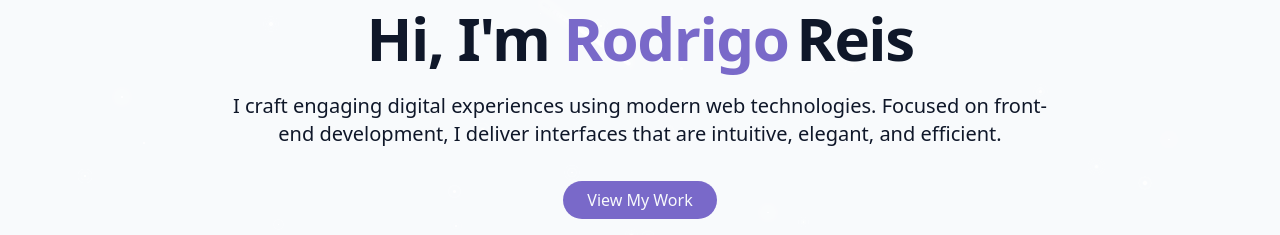
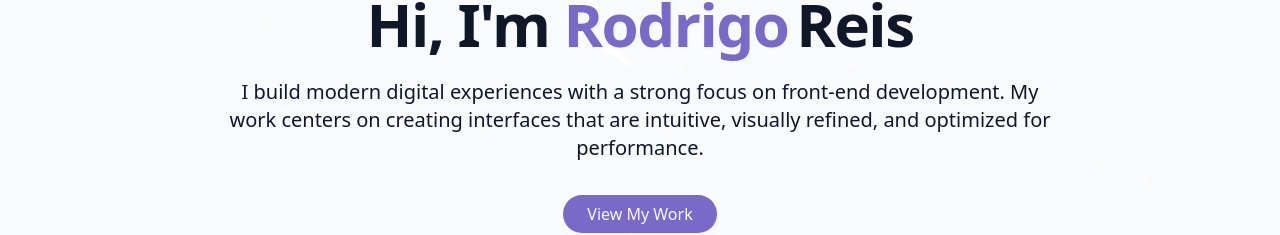
Before and after one commit to RReis00/portfolio, a React (Vite) app: page / in a window 1280 px wide. Shown: the part 290-525 px from the top of the page. Built offline with nearby package versions, Linux system fonts and the light colour scheme; no server answers.

Commit message:
some small updates

```diff
--- a/src/components/ContactSection.jsx
+++ b/src/components/ContactSection.jsx
@@ -62,7 +62,7 @@ export const ContactSection = () => {
     <section id="contact" className="py-24 px-4 relative bg-secondary/30">
       <div className="container mx-auto max-w-5xl">
         <h2 className="text-3xl md:text-4xl font-bold mb-4 text-center">
-          Get In <span className="text-primary"> Touch</span>
+          Let's <span className="text-primary"> Talk</span>
         </h2>
 
         <p className="text-center text-muted-foreground mb-12 max-w-2xl mx-auto">
@@ -77,7 +77,7 @@ export const ContactSection = () => {
               Contact Information
             </h3>
 
-            <div className="space-y-6 justify-center">
+            <div className="space-y-6 justify-center text-left">
               <div className="flex items-start space-x-4">
                 <div className="p-3 rounded-full bg-primary/10">
                   <Mail className="h-6 w-6 text-primary" />{" "}
--- a/src/components/HeroSection.jsx
+++ b/src/components/HeroSection.jsx
@@ -19,9 +19,9 @@ export const HeroSection = () => {
           </h1>
 
           <p className="text-lg md:text-xl text-muted-foreground max-2-2xl mx-auto opacity-0 animate-fade-in-delay-3">
-            I craft engaging digital experiences using modern web technologies.
-            Focused on front-end development, I deliver interfaces that are
-            intuitive, elegant, and efficient.
+            I build modern digital experiences with a strong focus on front-end
+            development. My work centers on creating interfaces that are
+            intuitive, visually refined, and optimized for performance.
           </p>
 
           <div className="pt-4 opacity-0 animate-fade-in-delay-4">
--- a/src/components/ProjectsSection.jsx
+++ b/src/components/ProjectsSection.jsx
@@ -58,12 +58,14 @@ export const ProjectsSection = () => {
               key={key}
               className="group bg-card rounded-lg overflow-hidden shadow-xs card-hover"
             >
-              <div className="h-48 overflow-hidden">
-                <img
-                  src={project.image}
-                  alt={project.title}
-                  className="w-full h-full object-cover transition-transform duration-500 group-hover:scale-110"
-                />
+              <div className="h-48 overflow-hidden p-2">
+                <a href={project.demoUrl} target="_blank">
+                  <img
+                    src={project.image}
+                    alt={project.title}
+                    className="w-full h-full object-cover transition-transform duration-500 group-hover:scale-110"
+                  />
+                </a>
               </div>
               <div className="p-6">
                 <div className="flex flex-wrap gap-2 mb-4">
```
